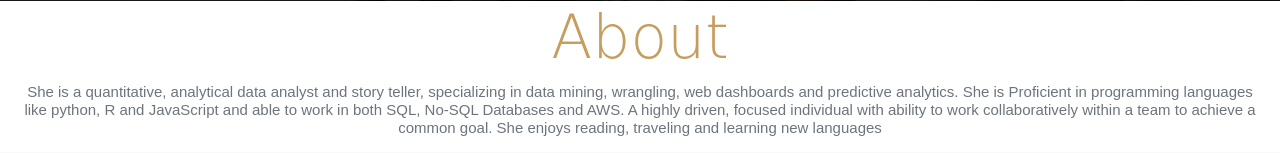
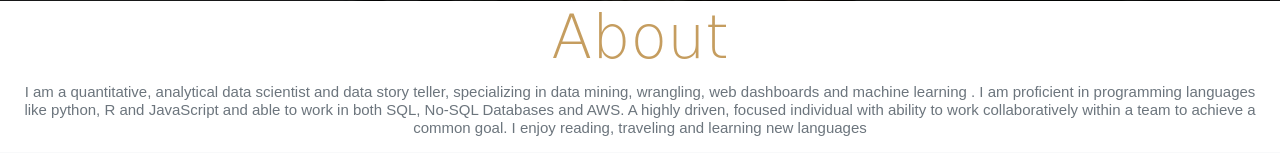
Before and after one commit to Deborahaina/data-telling, a Flask app: page / in a window 1280 px wide. Shown: the part 689-842 px from the top of the page. Run offline with Flask 2, Linux system fonts and the light colour scheme; parts of the project's set-up code (start-up, migrations or seed data) failed here and were passed over; some libraries are stand-ins or nearby versions; some web fonts are replaced.

Commit message:
index page

```diff
--- a/templates/index.html
+++ b/templates/index.html
@@ -73,9 +73,9 @@
         <div class="row">
             <div class="col text-center mb-3">
                 <h1 class="display-2" id='first-letter'>About</h1>
-                <h4 class="text-secondary">She is a quantitative, analytical data analyst and  story teller, specializing in data mining, wrangling, web dashboards and predictive analytics.
-                    She is Proficient in programming languages like python, R and JavaScript and able to work in both SQL, No-SQL Databases and AWS.
-                    A highly driven, focused individual with ability to work collaboratively within a team to achieve a common goal. She enjoys reading,
+                <h4 class="text-secondary">I am a quantitative, analytical data scientist and data story teller, specializing in data mining, wrangling, web dashboards and machine learning .
+                    I am proficient in programming languages like python, R and JavaScript and able to work in both SQL, No-SQL Databases and AWS.
+                    A highly driven, focused individual with ability to work collaboratively within a team to achieve a common goal. I enjoy reading,
                 traveling and learning new languages</h4>
             </div>
         </div>
```
